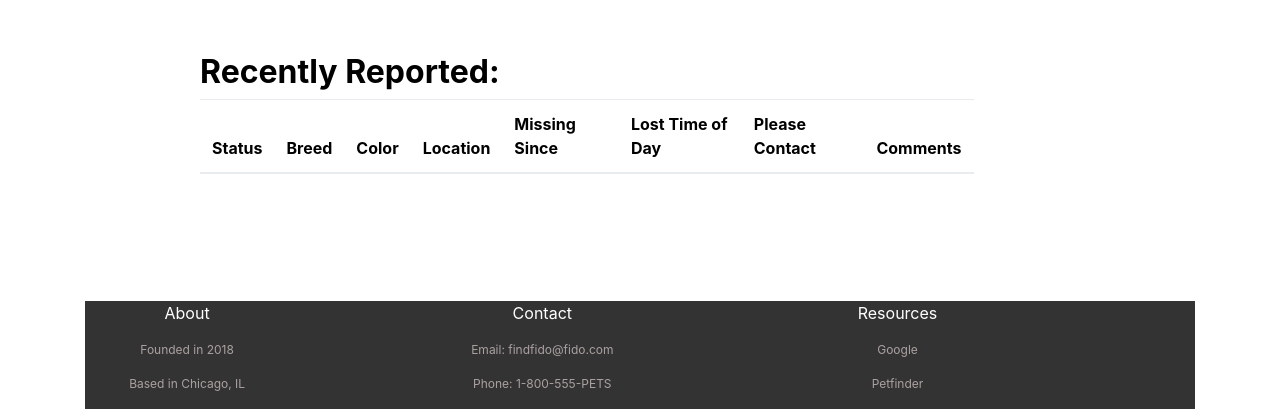
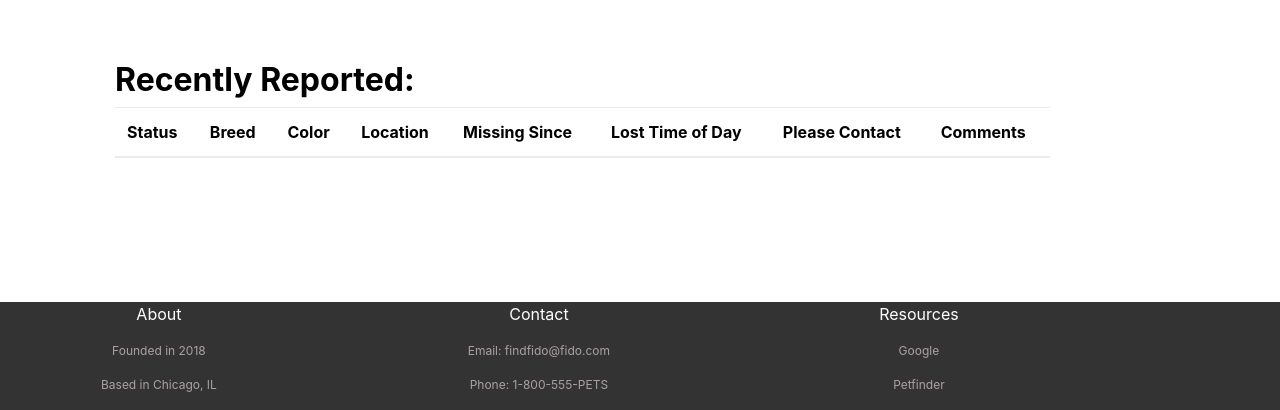
Before and after one commit to sonnyhughes/Find-Fido, a plain HTML site: page Found_Dogs.html in a window 1280 px wide. Shown: the part 890-1300 px from the top of the page. Drawn offline with nearby package versions, Linux system fonts and the light colour scheme; some packages are replaced by stand-ins of ours; a script that the page names is missing; a web font is replaced by a local one.

Commit message:
fixed broken footer and moved search styling

```diff
--- a/Found_Dogs.html
+++ b/Found_Dogs.html
@@ -64,7 +64,7 @@
 
       <!-- Header - set the background image for the header in the line below -->
       <div class="jumbotron col-xs-12 col-sm-12 col-md-12 col-lg-12" id="searchText">
-        <div id="content">
+        <div id="content" class="jumboText">
           <h1 class="text-center">Search Lost Dogs</h1>
           <h1 class="text-center">✶ ✶ ✶ ✶</h1>
         </div>
@@ -81,7 +81,7 @@
       <!-- <div class="map2" id="map2"></div> -->
     </div>
   </div>
-
+</div>
   <!-- Current Lost Dogs -->
   <div class="panel panel-info" id="reported">
 
@@ -122,34 +122,29 @@
   <!-- Footer -->
   <footer class="py-5 bg-dark" id="footerChange">
     <div class="container" id="footer">
-
       <div class="row">
-        <div class="col-xs-12 col-sm-12 col-md-4 text-center text-white">
-
+        <div class="col-xs-12 col-md-4 text-center text-white">
           <p>About</p>
           <p class="small">Founded in 2018</p>
           <p class="small">Based in Chicago, IL</p>
         </div>
-        <div class="col-xs-12 col-sm-12 col-md-4 text-center text-white">
+        <div class="col-xs-12 col-md-4 text-center text-white">
           <p>Contact</p>
           <p class="small">Email: findfido@fido.com</p>
           <p class="small">Phone: 1-800-555-PETS</p>
         </div>
-        <div class="col-xs-12 col-sm-12 col-md-4 text-center text-white">
+        <div class="col-xs-12 col-md-4 text-center text-white">
           <p>Resources</p>
           <p class="small">Google</p>
           <p class="small">Petfinder</p>
 
         </div>
 
-        <!-- <p class="m-0 text-center text-white">&copy; Northwestern University 2018</p> -->
       </div>
+      <!-- <p class="m-0 text-center text-white">&copy; Northwestern University 2018</p> -->
     </div>
-
     <!-- /.container -->
   </footer>
-
-
 
 
 
--- a/startbootstrap-full-width-pics-master/css/full-width-pics.css
+++ b/startbootstrap-full-width-pics-master/css/full-width-pics.css
@@ -284,4 +284,7 @@ button:hover, a:hover {
   #secondDog{
     margin-bottom: -12%;
   }
+  #footerChange{
+    width: 100%;
+  }
 }
```
